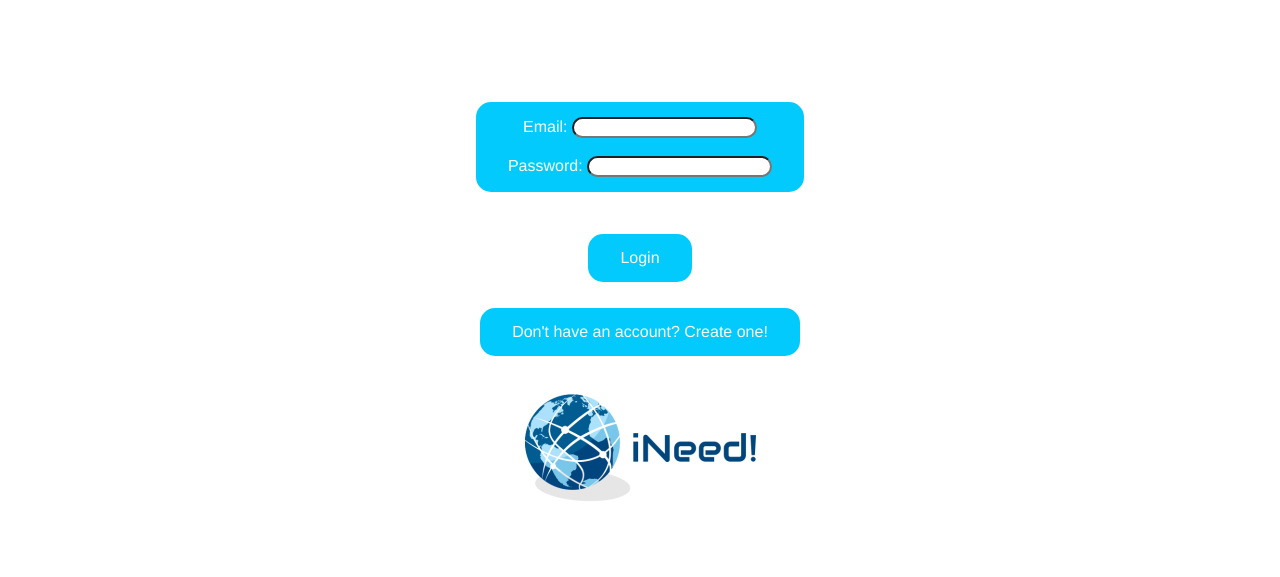
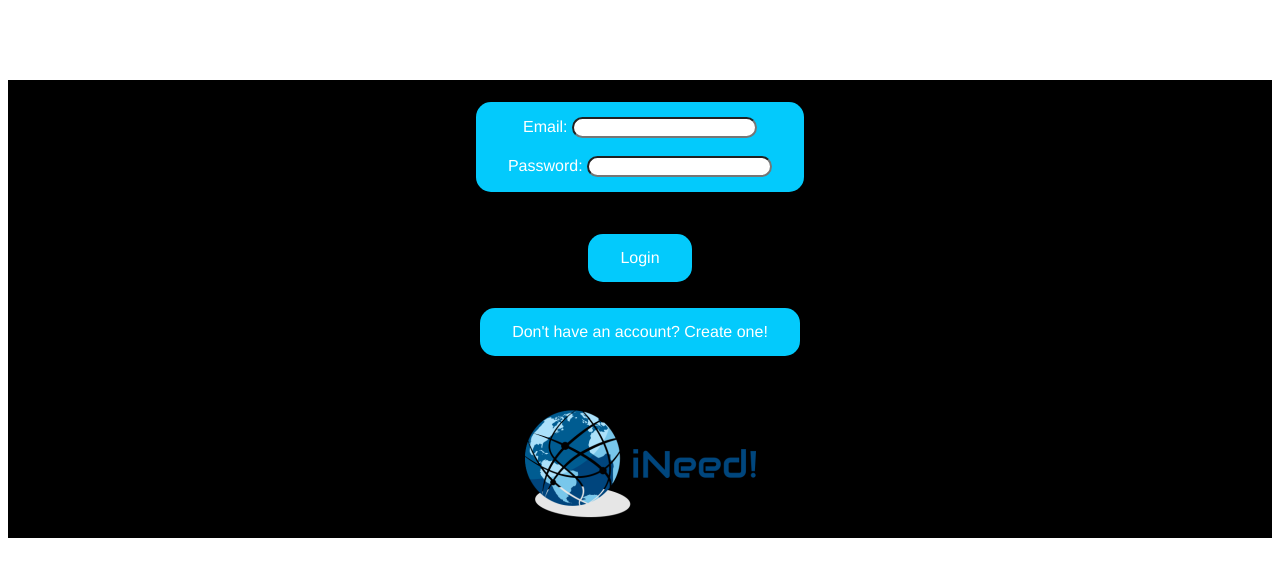
Before and after one commit to TangyTiger/iNeed, a Flask app: page /ineed in a window 1280 px wide. Shown: the top 577 px of the page. Run offline with Flask 2, Linux system fonts and the light colour scheme.

Commit message:
commit not not alive

```diff
--- a/app/templates/login.html
+++ b/app/templates/login.html
@@ -11,6 +11,7 @@
     <br>
     <br>
     <br>
+    <div id = "block">
     <br>
     <p class = "info">
     Email: <input class = "input" type="password" id="email">
@@ -25,6 +26,7 @@
     <br>
     <button id = "creatacct" class = "_button_" onclick="create_account()">Don't have an account? Create one!</button>
     <br>
+    <div>
     <br>
     <img src = "/static/iNeed.png" alt = "still not working" style = "width:50px height:50px">
     <style>
@@ -62,6 +64,10 @@
             border-radius: 15px;
         }
 
+        #block{
+            background-color: #000000;
+        }
+
        #body{
            text-align: center;
            background: #FFFFFF;
```
